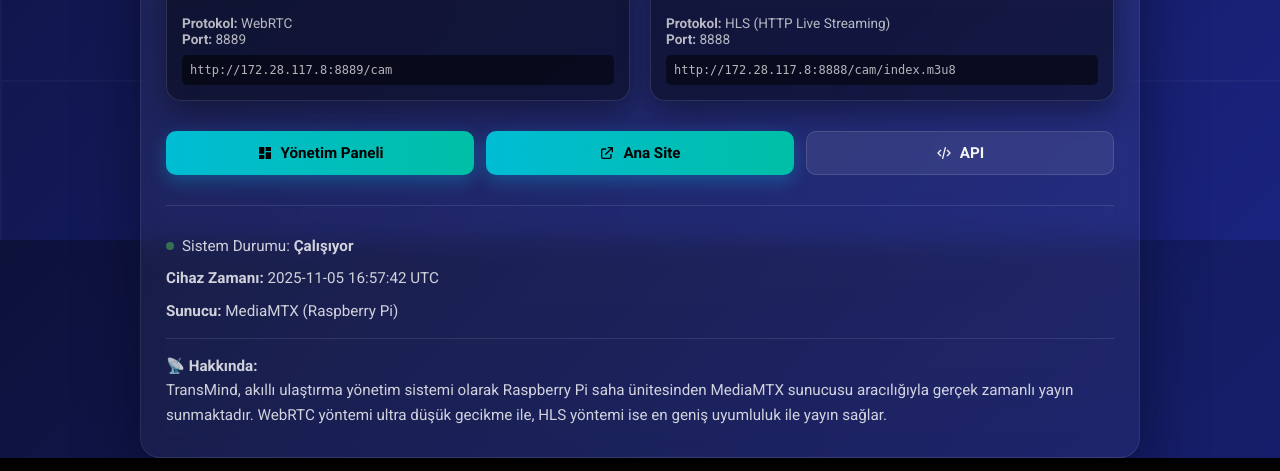
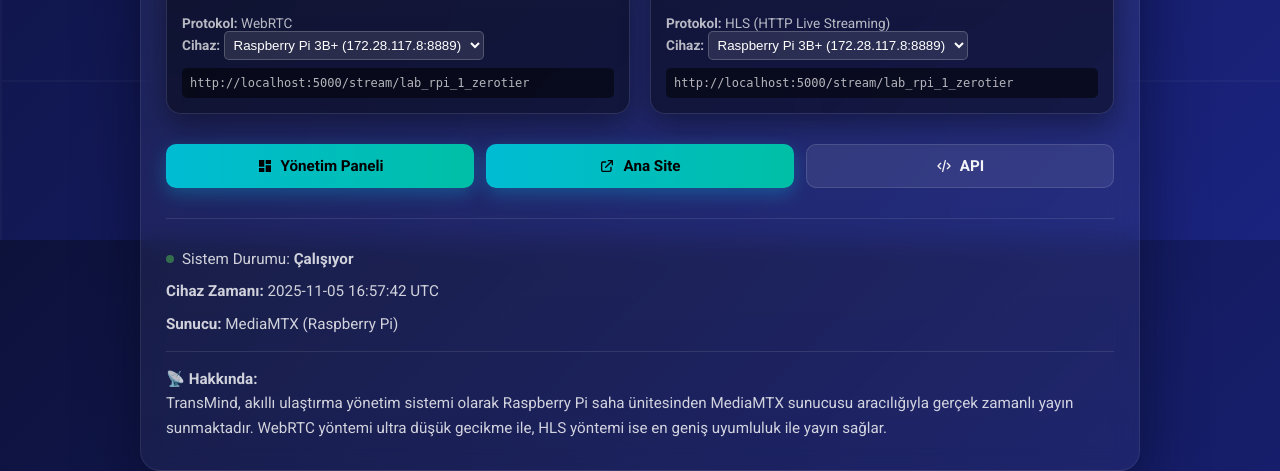
Before and after one commit to bulutsoft-dev/Transmind-PI, a Flask app: page / in a window 1280 px wide. Shown: the part 560-1031 px from the top of the page. Run offline with Flask 3, Linux system fonts and the light colour scheme; data that the repository does not hold is empty; some libraries are stand-ins or nearby versions.

Commit message:
fix(stream): mediamtxwebrt error fix

```diff
--- a/templates/index.html
+++ b/templates/index.html
@@ -410,8 +410,11 @@
                 </div>
                 <div class="stream-footer">
                     <div><strong>Protokol:</strong> WebRTC</div>
-                    <div><strong>Port:</strong> 8889</div>
-                    <div class="url-display" id="webrtc-url">http://172.28.117.8:8889/cam</div>
+                    <div><strong>Cihaz:</strong> <select id="device-select-webrtc" style="background: rgba(255,255,255,0.1); color: white; border: 1px solid rgba(255,255,255,0.2); padding: 5px; border-radius: 5px;">
+                        <option value="lab_rpi_1_zerotier">Raspberry Pi 3B+ (172.28.117.8:8889)</option>
+                        <option value="lab_rpi_2_zerotier">Raspberry Pi 4 (172.28.248.105:8890)</option>
+                    </select></div>
+                    <div class="url-display" id="webrtc-url">http://localhost:5000/stream/lab_rpi_1_zerotier</div>
                 </div>
             </div>
 
@@ -433,8 +436,11 @@
                 </div>
                 <div class="stream-footer">
                     <div><strong>Protokol:</strong> HLS (HTTP Live Streaming)</div>
-                    <div><strong>Port:</strong> 8888</div>
-                    <div class="url-display" id="hls-url">http://172.28.117.8:8888/cam/index.m3u8</div>
+                    <div><strong>Cihaz:</strong> <select id="device-select-hls" style="background: rgba(255,255,255,0.1); color: white; border: 1px solid rgba(255,255,255,0.2); padding: 5px; border-radius: 5px;">
+                        <option value="lab_rpi_1_zerotier">Raspberry Pi 3B+ (172.28.117.8:8889)</option>
+                        <option value="lab_rpi_2_zerotier">Raspberry Pi 4 (172.28.248.105:8890)</option>
+                    </select></div>
+                    <div class="url-display" id="hls-url">http://localhost:5000/stream/lab_rpi_1_zerotier</div>
                 </div>
             </div>
         </div>
@@ -494,8 +500,12 @@
     function checkWebRTC() {
         const container = document.getElementById('webrtc-container');
         const status = document.getElementById('webrtc-status');
+        const deviceSelect = document.getElementById('device-select-webrtc');
 
-        fetch('http://172.28.117.8:8889', {
+        const deviceId = deviceSelect.value;
+        const streamUrl = `http://localhost:5000/stream/${deviceId}`;
+
+        fetch(streamUrl, {
             method: 'HEAD',
             mode: 'no-cors',
             cache: 'no-store'
@@ -508,7 +518,7 @@
             setTimeout(() => {
                 container.innerHTML = `
                     <iframe
-                        src="http://172.28.117.8:8889/cam"
+                        src="${streamUrl}"
                         style="width: 100%; height: 100%; border: none; background: #000;"
                         allow="camera; microphone"
                         allowfullscreen>
@@ -526,6 +536,10 @@
     // HLS stream kontrolü
     function checkHLS() {
         const status = document.getElementById('hls-status');
+        const deviceSelect = document.getElementById('device-select-hls');
+
+        const deviceId = deviceSelect.value;
+        const streamUrl = `http://localhost:5000/stream/${deviceId}`;
 
         // HLS.js CDN'den yükle
         const script = document.createElement('script');
@@ -543,7 +557,7 @@
                 container.appendChild(video);
 
                 const hls = new Hls();
-                hls.loadSource('http://172.28.117.8:8888/cam/index.m3u8');
+                hls.loadSource(`${streamUrl}/index.m3u8`);
                 hls.attachMedia(video);
 
                 hls.on(Hls.Events.MANIFEST_PARSED, () => {
@@ -564,6 +578,10 @@
         document.head.appendChild(script);
     }
 
+    // Cihaz değiştiğinde stream kontrolünü güncelle
+    document.getElementById('device-select-webrtc').addEventListener('change', checkWebRTC);
+    document.getElementById('device-select-hls').addEventListener('change', checkHLS);
+
     // Sayfayı yükledikten sonra stream'leri kontrol et
     document.addEventListener('DOMContentLoaded', function() {
         setTimeout(checkWebRTC, 500);
```
